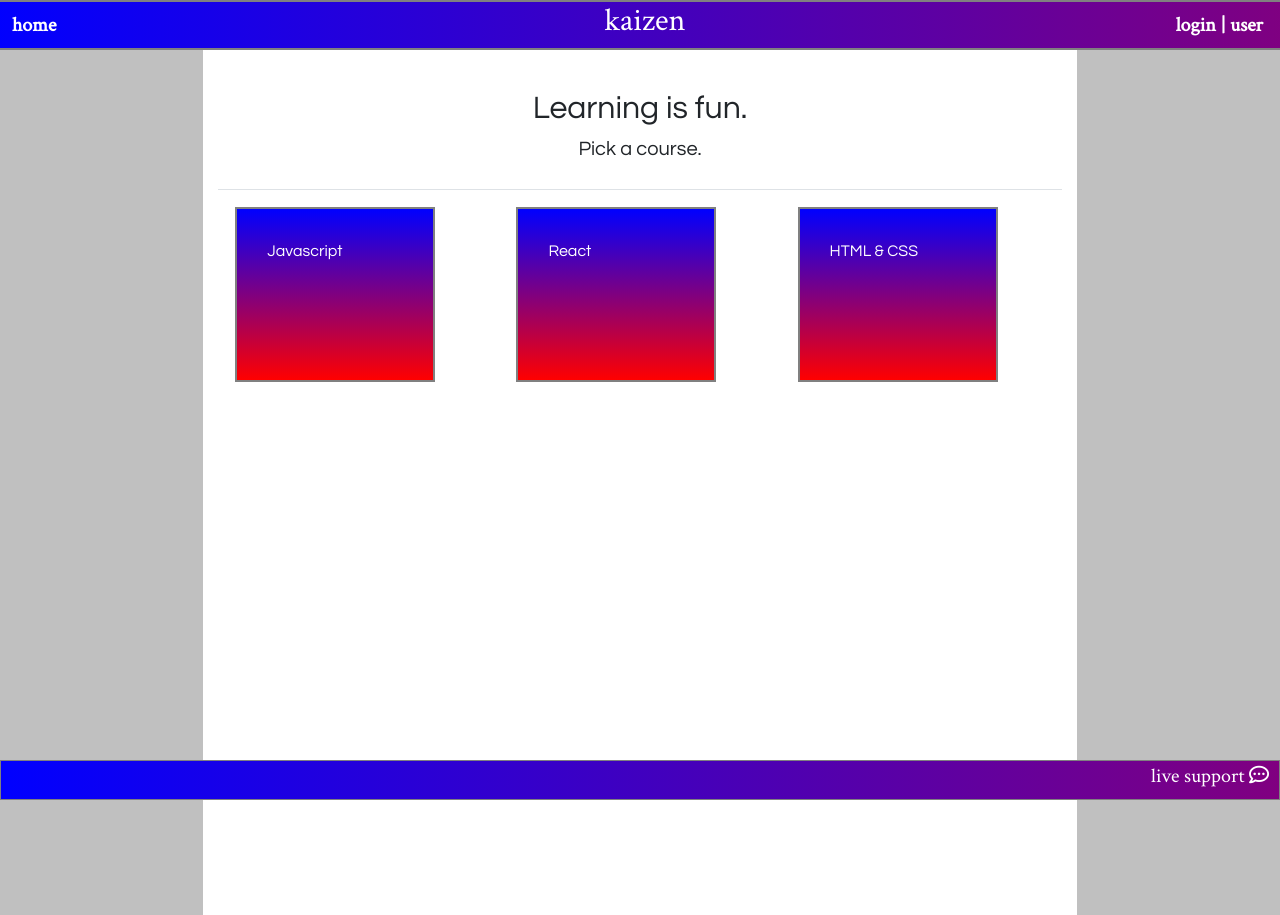
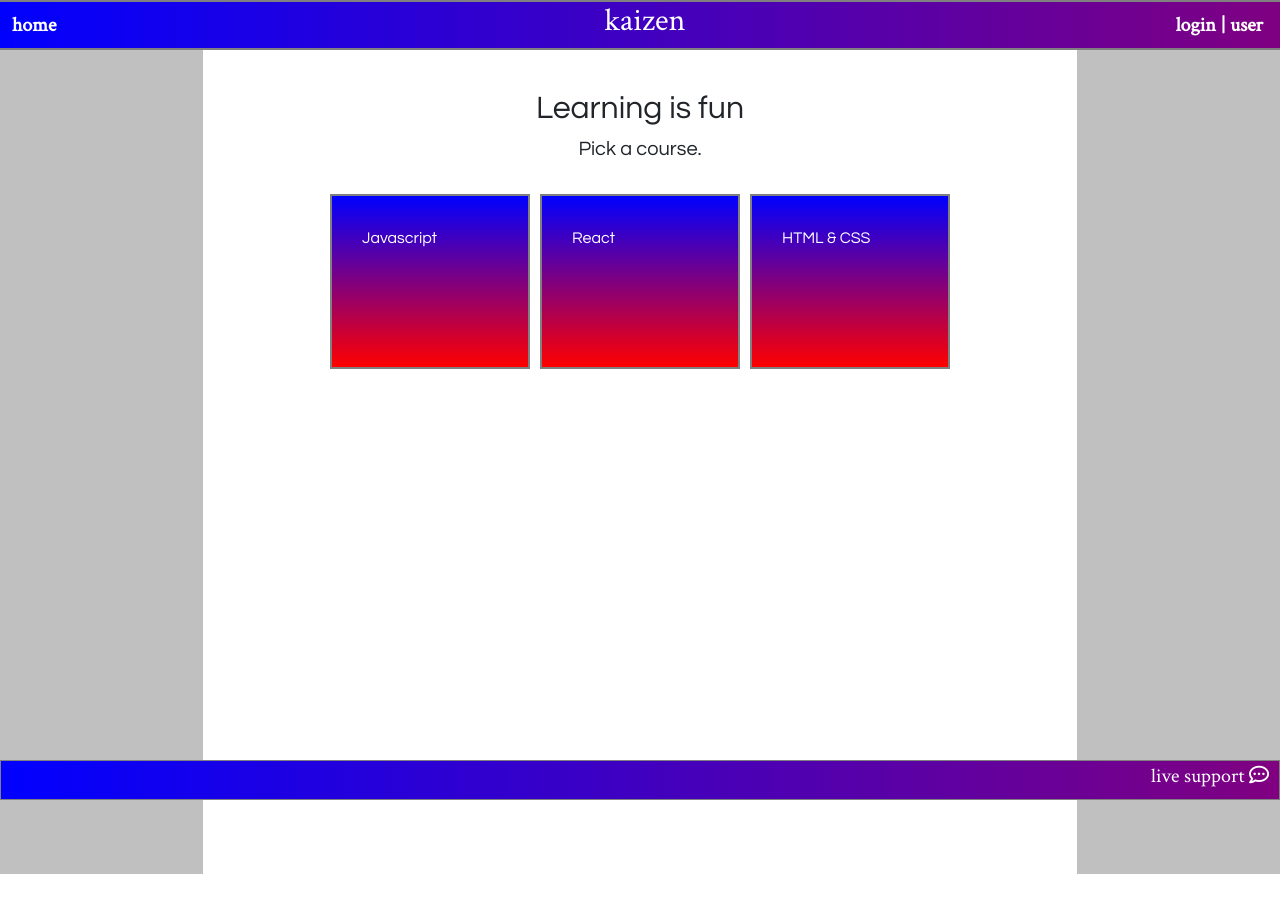
Before and after one commit to gglinoga/kaizen, a React (Create React App) app in the folder client/: page / in a window 1280 px wide. After the commit the page ends 874 px from the top, so only its background shows below. Built offline with nearby package versions, Linux system fonts and the light colour scheme; no server answers.

Commit message:
fixed CSS no map

```diff
--- a/client/src/components/pages/Home.js
+++ b/client/src/components/pages/Home.js
@@ -1,7 +1,7 @@
 import React, { Component } from "react";
 import Course from "../Course/Course.js";
 import Navbar from "../Navbar/Navbar";
-import Modal from "../Modal/Modal";
+import Modal from "../../components/Modal/Modal"
 
 const style = {
 
@@ -17,7 +17,7 @@ const style = {
         backgroundColor: "white",
         padding: "20px 30px 500px 30px",
         height: "auto",
-        // align: "center",
+        align: "center",
     },
 
     description: {
@@ -28,11 +28,6 @@ const style = {
         overflow: "auto",
         padding: "20px",
     },
-
-    course: {
-        justifyContent: "center",
-    },
-
 }
 
 class Home extends Component {
@@ -64,36 +59,20 @@ class Home extends Component {
     }
 
 
-    // callAPI(data){
-    //     fetch('/api/lessons', {method: 'GET', body: JSON.stringify(data),
-    // })
-    // .then(response => {
-    //     console.log(response)
-    // })
-    // }
     callAPI(data) {
         console.log('callAPI')
         fetch("/api/courses", {
                 method: 'GET',
-            // body: JSON.stringify(data),
-            // headers: {
-            //     'Content-Type': 'application/json',
-            // },
             })
-            // .then(res => {
-            //     // res.json(data),
-            //     let foo = res.json();
+            .then(res => {
+                let foo = res.json();
+                foo.then(json => {
+                    console.log(json);
+                    this.setState({ courseArray: json})
+                    console.log(this.state.courseArray)
+                })
 
-            //     foo.then(json => {
-            //         console.log(json);
-            //         this.setState({ courseArray: json})
-            //         console.log(this.state.courseArray)
-            //         // console.log(json[0].lessonMaterial)
-            //     })
-            //     // console.log(res.json());
-
-            // })
-            // .then(res => this.setState({ apiResponse: res.body.lessonMaterial }))
+            })
             .catch(error => {
                 if (error) throw error
             });
@@ -104,70 +83,56 @@ class Home extends Component {
         console.log('mount');
     }
 
-
-
-
-
     render() {
     return (
+        <div>
+        <Navbar/>
 
-            <div>
-                <Navbar />
-                <Modal onClose={this.showModal} show={this.state.show} >
+        <Modal
+         onClose={this.showModal}
+         show={this.state.show}>
          </Modal>
 
-                <div style={style.home} >
-                    <div className="row" >
-                        <div className="col-2" > </div>
-                        <div className="col-8" style={style.content} >
-                            <div className="row" style={style.description} >
+        <div style={style.home}>
+        <div className="row" style={style.row1}></div>
 
-                                <div className="col-12" >
-                                    <h2> Learning is fun. </h2>
-                                    <h5> Pick a course. </h5>
+        <div className="row">
+            <div className="col-2"></div>
+            <div className="col-8" style={style.content}>
+                <div className="row" style={style.description}>
+                    <div className="col-12">
+                        <h2>Learning is fun</h2>
+                        <h5>Pick a course.</h5>
                     </div>
                 </div>
                 <div className="row">
+                    <div className="col-12">
+                        <div className="d-flex flex-wrap justify-content-center">
 
-                                <table className="table" style={style.course}>
-                                    <tr>
-                                        <td>
-                                        <Course style={style.course} course={
-                                            {
-                                                title: "Javascript",
-                                                description: "JS Description",
-                                                numLessons: "10"
-                                            }
-                                        }
+                <a onClick = {this.loginEvent}>
+                <Course course=
+                    {{ title: "Javascript", backgroundImage: "url('https://cdn.pixabay.com/photo/2014/09/21/14/39/rain-455124_1280.jpg')", description: "JS Description", numLessons: "10" }}
                 />
-                                        </td>
-                                        <td><Course course={
-                                            {
-                                                title: "React",
-                                                description: "React Description",
-                                                numLessons: "10"
-                                            }
-                                        }
-                                        /></td>
-                                        <td><Course course={
-                                            {
-                                                title: "HTML & CSS",
-                                                description: "HTML & CSS Description",
-                                                numLessons: "10"
-                                            }
-                                        }
-                                        /></td>
-                                    </tr>
-
-                                </table>
-
+                </a>
+                <a onClick = {this.loginEvent}>
+                <Course course=
+                    {{ title: "React", description: "React Description", numLessons: "10" }}
+                />
+                </a>
+                <a onClick = {this.loginEvent}>
+                <Course course=
+                    {{ title: "HTML & CSS", description: "HTML & CSS Description", numLessons: "10" }}
+                />
+                </a>
                 </div>
             </div>
             </div>
         </div>
+        <div classNameName="row" style={style.row2}></div>
         </div>
-        )
-    }
+        </div>
+        </div>
+    )};
     }
 
 export default Home;
```
Lines whose indentation alone changed are shown as unchanged.
